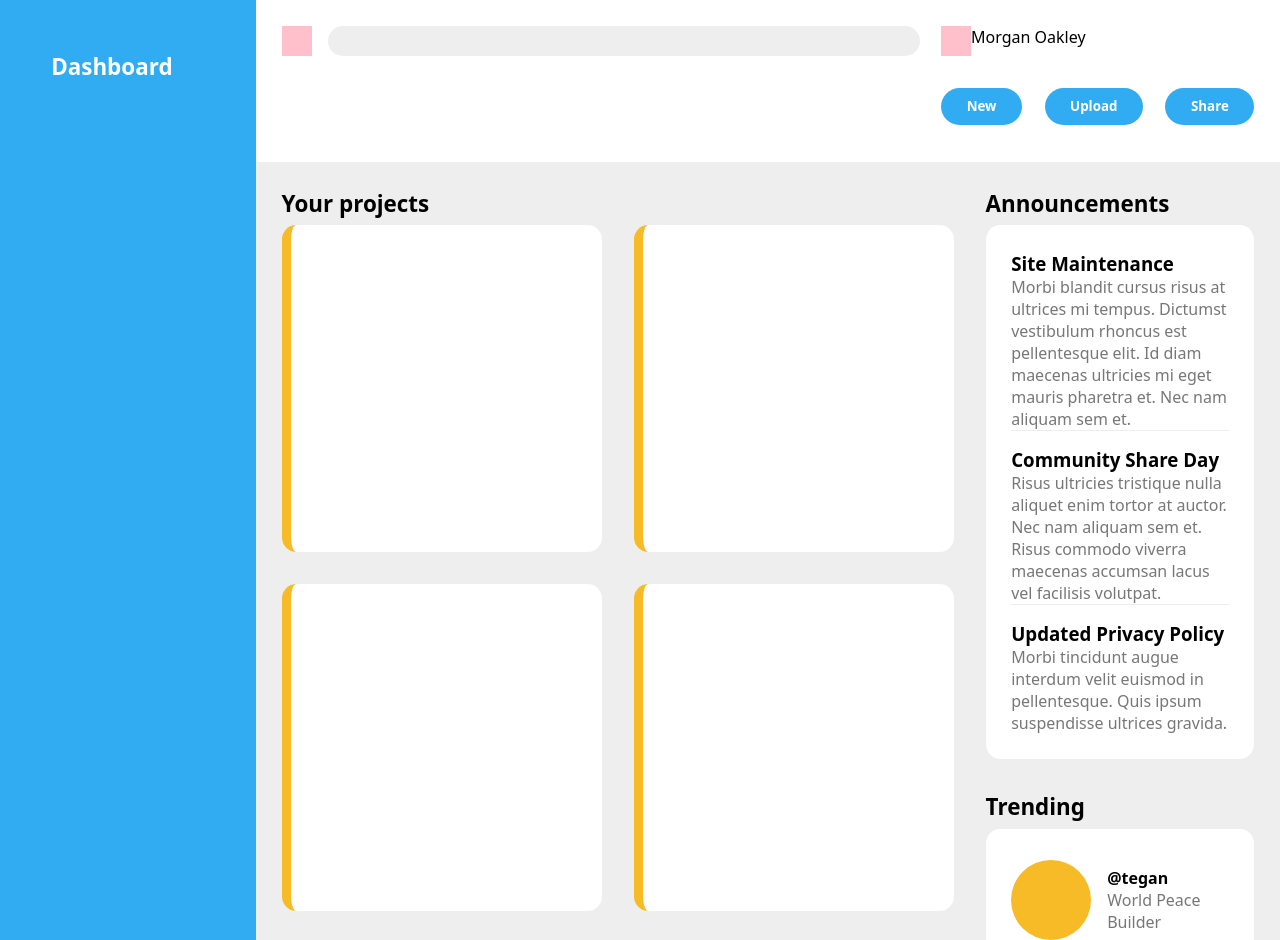
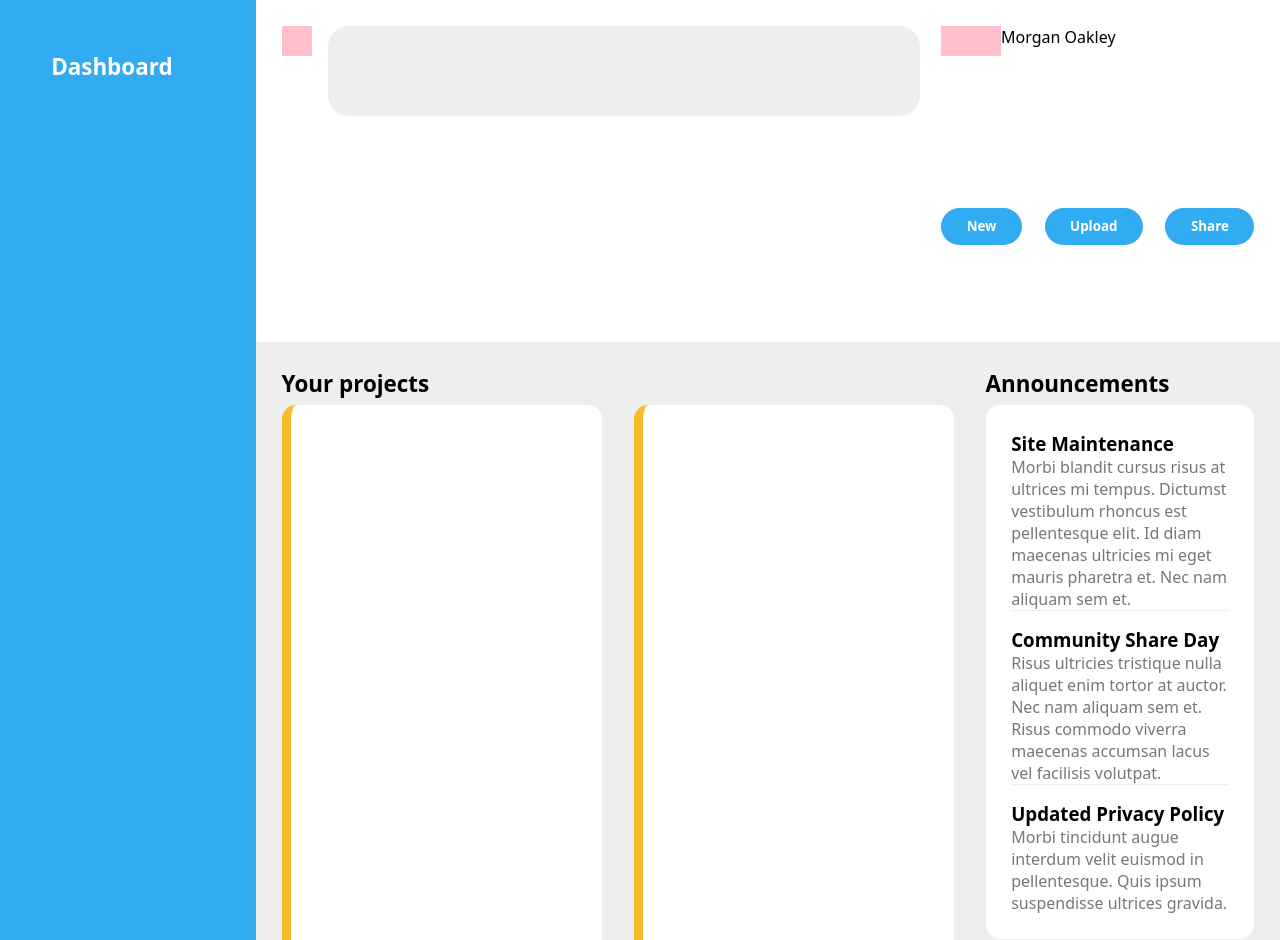
Before and after one commit to kaglet/admin_dashboard, a plain HTML site: page index.html in a window 1280 px wide. Shown: the top 940 px of the page. Drawn offline with Linux system fonts and the light colour scheme.

Commit message:
Trigger cascading enlarged page bug from header item size increases
Here is the reason why: By increasing the content inside the cell,
it resizes as can be seen via dev tools inspection. However since I use
relative fr units first the next section increases by ratio to maintain
the ratio. Furthermore then the articles section increases to keep the
ratio as the header has just increased. The cards automatically grow to
fill the newly available space of the 5fr article section, taking 1fr
inside it, and cards take 1fr each of that. Basically because of this
they expand due to their size being defined by the fr units as the size
grows.

To fix:
- Remove the relationship between them and make header based off another
unit. This will also make header not be resized I think. If its at a
fixed size regardless of content it will not resize, the grid cell
allegedly won't be resized either.
- Prevent content resizing grid cell, and instead allow it to just
overflow. Overflow is not the ideal solution though. To fit everything
consider the units of the header and if they should be fixed or
relative.

```diff
--- a/index.html
+++ b/index.html
@@ -15,6 +15,7 @@
                 <input type="search" name="" id="">
             </section>
             <section class="profile-options">
+                <div class="pic"></div>
                 <div class="pic"></div>
                 <p>Morgan Oakley</p>
             </section>
--- a/styles/style.css
+++ b/styles/style.css
@@ -138,8 +138,8 @@ section.announcement:not(:last-child) {
 
 .trending .pic {
     background-color: var(--accent-clr);
-    min-height: 80px;
-    min-width: 80px;
+    min-height: 60px;
+    min-width: 60px;
     border-radius: 50%;
 }
 
@@ -193,10 +193,12 @@ input[type="search"] {
     border: none;
     padding: 0.3rem 0.7rem;
     flex: 1;
+    height: 90px;
 }
 
 input[type="search"]:focus {
     outline: 2px solid var(--muted-text-clr);
+
 }
 
 .profile-options {
```
